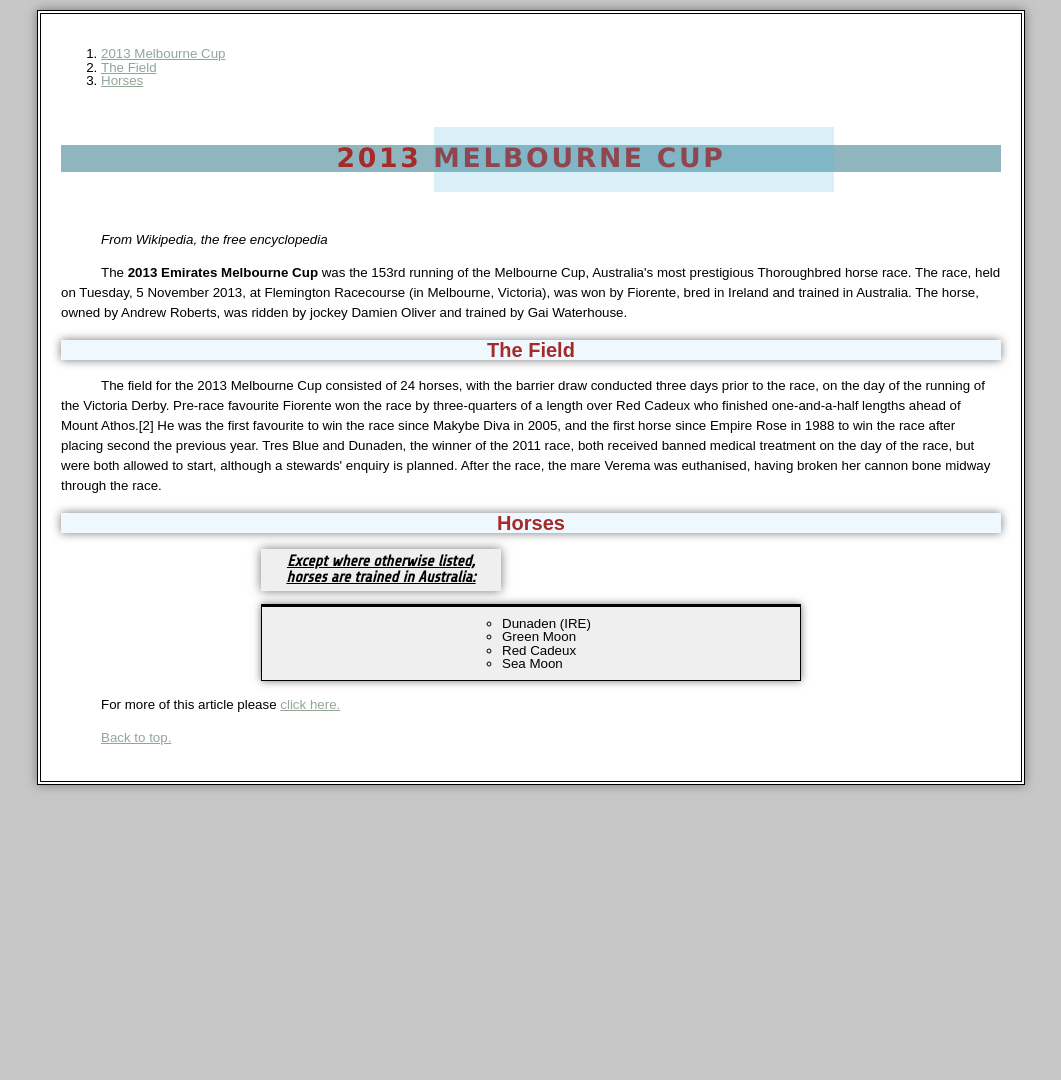
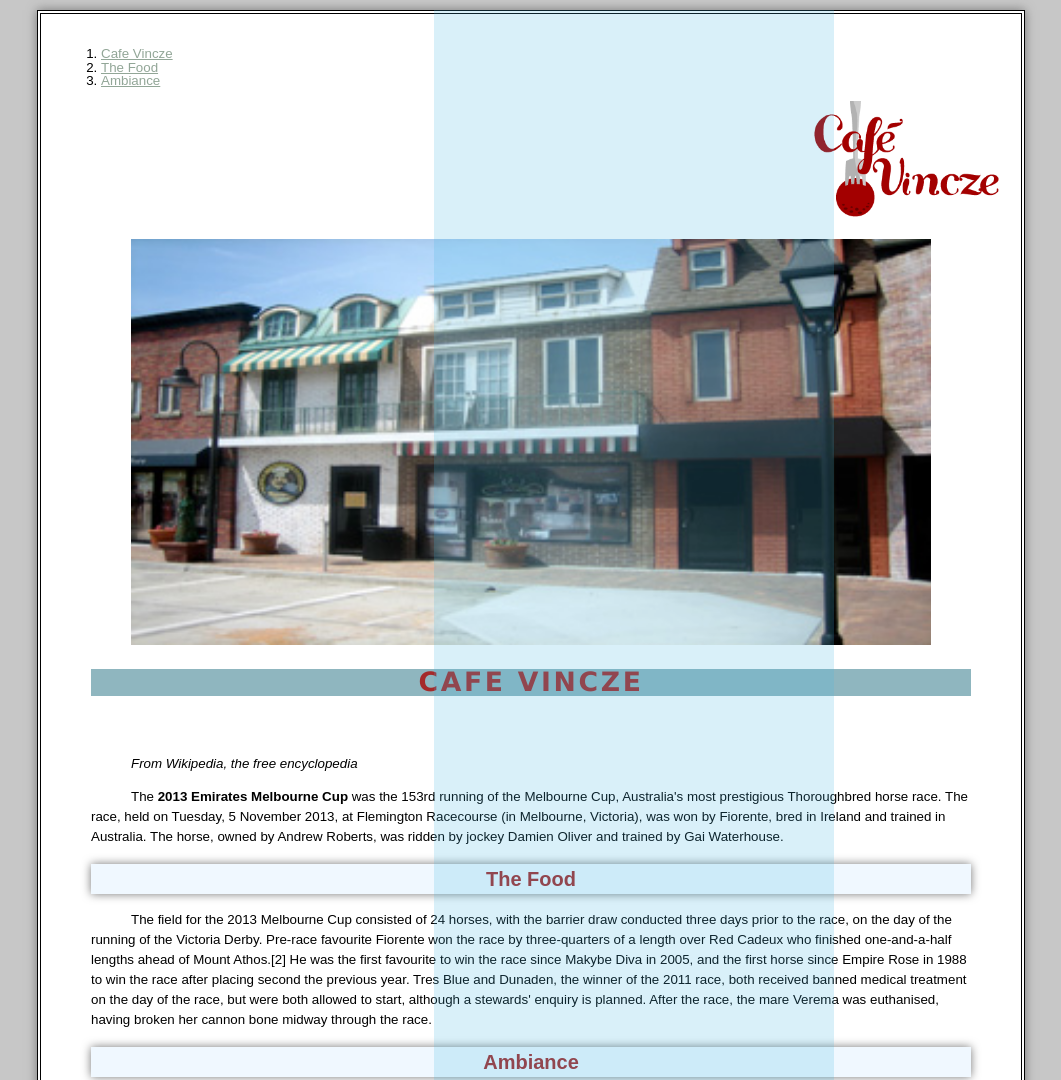
Before and after one commit to julieveal/wsd, a plain HTML site: page box-model/box-model.html in a window 1280 px wide. Shown: the top 1080 px of the page, without its empty margins (109-1170 px from the left). Before the commit the page ends 800 px from the top, so only its background shows below. Drawn offline with Linux system fonts and the light colour scheme.

Commit message:
added images

```diff
--- a/box-model/box-model.html
+++ b/box-model/box-model.html
@@ -5,33 +5,35 @@
 	<head>
 		<link href='http://fonts.googleapis.com/css?family=Share+Tech' rel='stylesheet' type='text/css'>
 		<meta charset="utf-8" />
-		<title>2013 Melbourne Cup</title>
+		<title>Cafe Vincze</title>
 		<link href="css/styles.css" type="text/css" rel="stylesheet" />
-	</head>
+	</div>
+			<div style="opacity:0.2;
+				position:absolute;
+				right:337px;
+				width:400px;
+				height:1415px;
+				background-color:#40B3DF"
+				>
+			</div>
+			</head>
 
 	<body>
 		<!-- start of main text -->
 
 		<div id="page">
-
 		<ol>
-			<li><a href="#top"> 2013 Melbourne Cup </a></li>
-			<li><a href="#field">The Field </a></li>
-			<li><a href="#horses">Horses</a></li>
+			<li><a href="#top"> Cafe Vincze </a></li>
+			<li><a href="#food">The Food </a></li>
+			<li><a href="#ambiance">Ambiance</a></li>
 		</ol>
 
-		<br></br>
+		<p align="right"> <img src="images/logo.png" alt="logo" width="190px" />
 
-			<div style="opacity:0.2;
-				position:absolute;
-				right:337px;
-				width:400px;
-				height:65px;
-				background-color:#40B3DF">
-			</div>
+		<div id="image">
+			<p> <img src="images/cafe_front.jpg" alt="cafe_front" width="800px"/>
 
-
-		<h1><a id="top"> 2013 Melbourne Cup</h1>
+		<h1><a id="top"> Cafe Vincze</h1>
 			<br></br>
 			<p><i>From Wikipedia, the free encyclopedia</i></p>
 
@@ -39,7 +41,7 @@
 			The race, held on Tuesday, 5 November 2013, at Flemington Racecourse (in Melbourne, Victoria), was won by Fiorente, bred in Ireland and trained in Australia.
 			The horse, owned by Andrew Roberts, was ridden by jockey Damien Oliver and trained by Gai Waterhouse.</p>
 
-		<h2><a id="field">The Field</h2>
+		<h2><a id="food">The Food</h2>
 			<p>The field for the 2013 Melbourne Cup consisted of 24 horses, with the barrier draw conducted three days prior to the race,
 			on the day of the running of the Victoria Derby. Pre-race favourite Fiorente won the race by three-quarters of a length over
 			Red Cadeux who finished one-and-a-half lengths ahead of Mount Athos.[2] He was the first favourite to win the race since Makybe Diva in 2005,
@@ -47,7 +49,7 @@
 			the winner of the 2011 race, both received banned medical treatment on the day of the race, but were both allowed to start, although a
 			stewards' enquiry is planned. After the race, the mare Verema was euthanised, having broken her cannon bone midway through the race.</p>
 
-    	<h2><a id="horses">Horses</h2>
+    	<h2><a id="ambiance">Ambiance</h2>
     	<h3>Except where otherwise listed, horses are trained in Australia:</h3>
 			<ul>
 			<li>Dunaden (IRE)</li>
--- a/box-model/css/styles.css
+++ b/box-model/css/styles.css
@@ -10,10 +10,15 @@ body {
 		padding: 20px;
 		border: 4px double #000;
 		background-color: #ffffff;
-		box-shadow: 0 0 10px #777777;}
+		box-shadow: 0 0 10px #777777;
+		}
 
 	ol {
 		display: block;
+		}
+
+	#image {
+		margin: 0px 30px 0px 30px;
 		}
 
 	h1 {
@@ -30,20 +35,20 @@ body {
 		text-align: center;
 		color: brown;
 		background-color: aliceblue;
-		box-shadow: 0 0 10px #777777;}
+		box-shadow: 0 0 10px #777777;
+		padding: 5px 0px 5px 0px;
+		}
 
 	h3 {
 		font-family: 'Share Tech', sans-serif;
 		font-style: italic;
 		text-align: center;
-		text-decoration:underline;
-		width: 230px;
-		margin-left: 200px;
-		margin-right: 200px;
-		margin-bottom: 0px;
+		width: 530px;
+		margin: 0px 200px 0px 200px;
 		padding: 5px;
 		background-color: #efefef;
 		box-shadow: 0 0 10px #777777;
+		z-index:-1;
 		}
 
 		a:link {color:#92A697;opacity: 1.0;}    /* unvisited link */
@@ -58,16 +63,8 @@ body {
 
 	ul {
 		list-style-type:circle;
-		margin-bottom: 0px;
-		margin-left: 200px;
-		margin-right: 200px;
-		padding-left: 240px;
-		padding-top: 10px;
-		padding-bottom: 10px;
+		margin: 3px 200px 0px 200px;
+		padding: 10px 0px 10px 240px;
 		background-color: #efefef;
-		border-top: 3px solid #000;
-		border-bottom: 1px solid #000;
-		border-right: 1px solid #000;
-		border-left: 1px solid #000;
 		box-shadow: 0 0 8px #777777;
 		}
```
